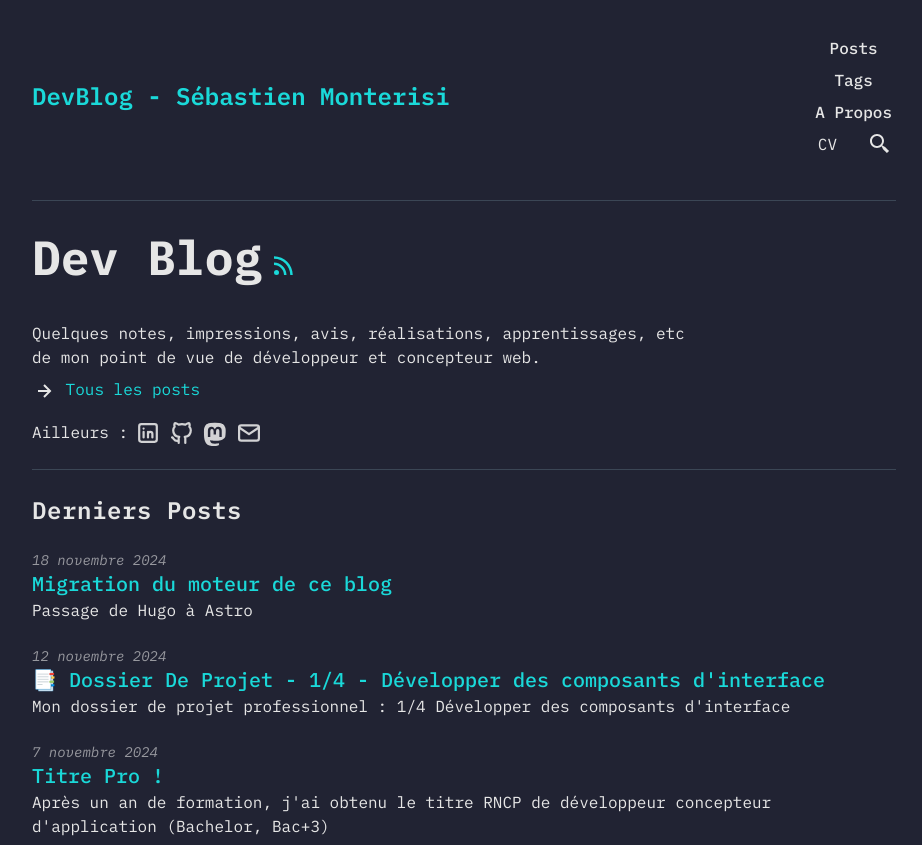
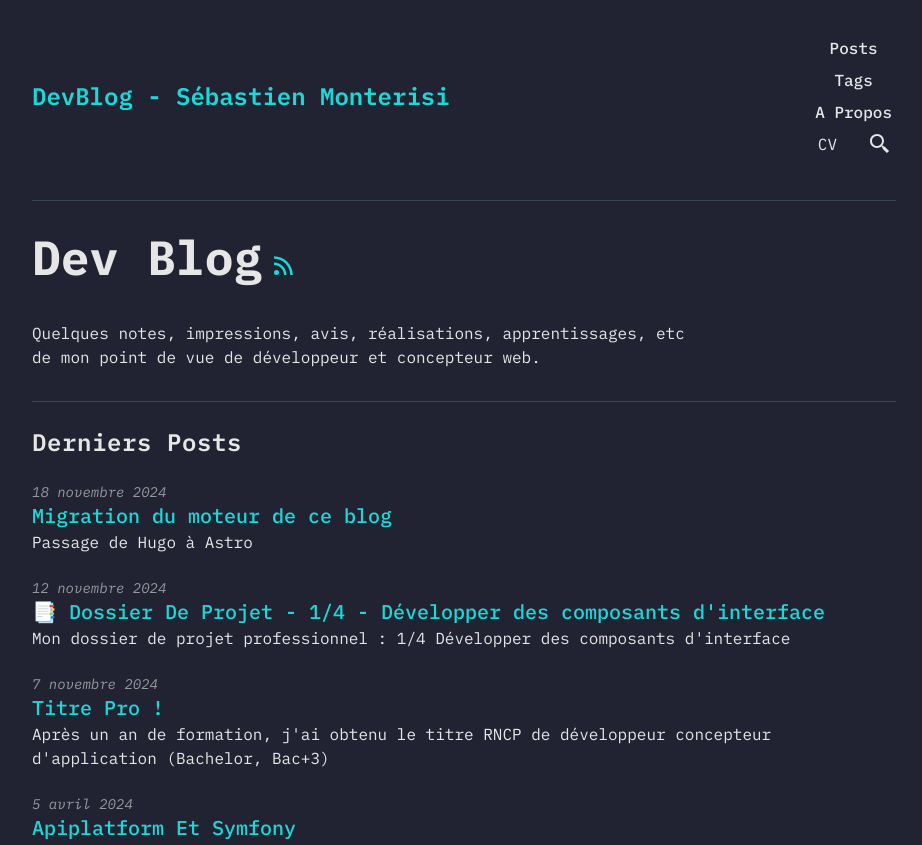
Before and after one commit to SebSept/blog, an Astro site: page / in a window 1280 px wide. Shown: the top 845 px of the page, without its empty margins (176-1098 px from the left). Built offline with nearby package versions, Linux system fonts and the light colour scheme; Astro itself is replaced by a stand-in of ours; some packages are replaced by stand-ins of ours.

Commit message:
Simplification bloc intro sur l'accueil

```diff
--- a/src/pages/index.astro
+++ b/src/pages/index.astro
@@ -6,9 +6,9 @@ import Footer from "@components/Footer.astro";
 import LinkButton from "@components/LinkButton.astro";
 import Hr from "@components/Hr.astro";
 import Card from "@components/Card";
-import Socials from "@components/Socials.astro";
+// import Socials from "@components/Socials.astro";
 import getSortedPosts from "@utils/getSortedPosts";
-import { SITE, SOCIALS } from "@config";
+import { SITE } from "@config";
 // import { DataEntry } from "astro/dist/content/data-store";
 
 const posts = await getCollection("blog");
@@ -17,7 +17,7 @@ const sortedPosts = getSortedPosts(posts);
 const featuredPosts = sortedPosts.filter(({ data }) => data.featured);
 const recentPosts = sortedPosts.filter(({ data }) => !data.featured);
 
-const socialCount = SOCIALS.filter(social => social.active).length;
+// const socialCount = SOCIALS.filter(social => social.active).length;
 ---
 
 <Layout>
@@ -49,16 +49,16 @@ const socialCount = SOCIALS.filter(social => social.active).length;
         /> de mon point de vue de développeur et concepteur web. <br />
       </p>
 
-      <p>
-        <LinkButton href="/posts" className="text-skin-accent ">
-          <svg xmlns="http://www.w3.org/2000/svg">
-            <path
-              d="m11.293 17.293 1.414 1.414L19.414 12l-6.707-6.707-1.414 1.414L15.586 11H6v2h9.586z"
-            ></path>
-          </svg>
-          Tous les posts
-        </LinkButton>
-      </p>
+      <!--<p>-->
+      <!--  <LinkButton href="/posts" className="text-skin-accent ">-->
+      <!--    <svg xmlns="http://www.w3.org/2000/svg">-->
+      <!--      <path-->
+      <!--        d="m11.293 17.293 1.414 1.414L19.414 12l-6.707-6.707-1.414 1.414L15.586 11H6v2h9.586z"-->
+      <!--      ></path>-->
+      <!--    </svg>-->
+      <!--    Tous les posts-->
+      <!--  </LinkButton>-->
+      <!--</p>-->
       <!--<p>-->
       <!--  Read the blog posts or check-->
       <!--  <LinkButton-->
@@ -68,16 +68,16 @@ const socialCount = SOCIALS.filter(social => social.active).length;
       <!--    README-->
       <!--  </LinkButton> for more info.-->
       <!--</p>-->
-      {
-        // only display if at least one social link is enabled
+      <!--{-->
+      <!--  // only display if at least one social link is enabled-->
 
-        socialCount > 0 && (
-          <div class="social-wrapper">
-            <div class="social-links">Ailleurs :</div>
-            <Socials />
-          </div>
-        )
-      }
+      <!--  socialCount > 0 && (-->
+      <!--    <div class="social-wrapper">-->
+      <!--      <div class="social-links">Ailleurs :</div>-->
+      <!--      <Socials />-->
+      <!--    </div>-->
+      <!--  )-->
+      <!--}-->
     </section>
 
     <Hr />
```
